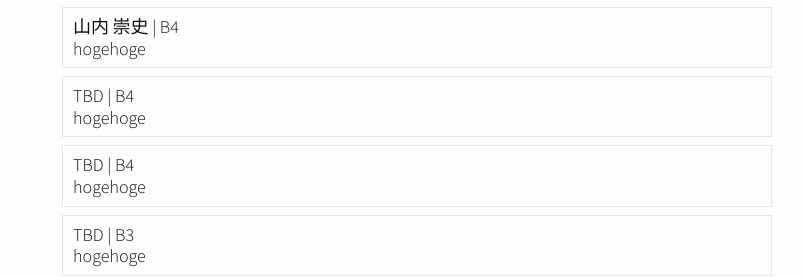
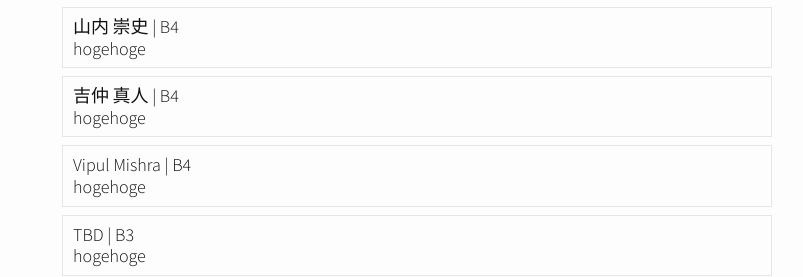
Before and after one commit to nlp-arase/nlp-arase.github.io, a Jekyll site: the page built from member.md, in a window 1280 px wide. Shown: the part 1185-1462 px from the top of the page, without its empty margins (238-1041 px from the left). Built offline with Jekyll 4.4.1, drawn with Linux system fonts in a browser that asks for light colours; nearby versions of some CDN libraries.

Commit message:
update student

```diff
--- a/_data/students.json
+++ b/_data/students.json
@@ -45,12 +45,12 @@
     "introduction" : "hogehoge"
   },
   {
-    "name" : "TBD",
+    "name" : "吉仲 真人",
     "grade" : "B4",
     "introduction" : "hogehoge"
   },
   {
-    "name" : "TBD",
+    "name" : "Vipul Mishra",
     "grade" : "B4",
     "introduction" : "hogehoge"
   },
```
